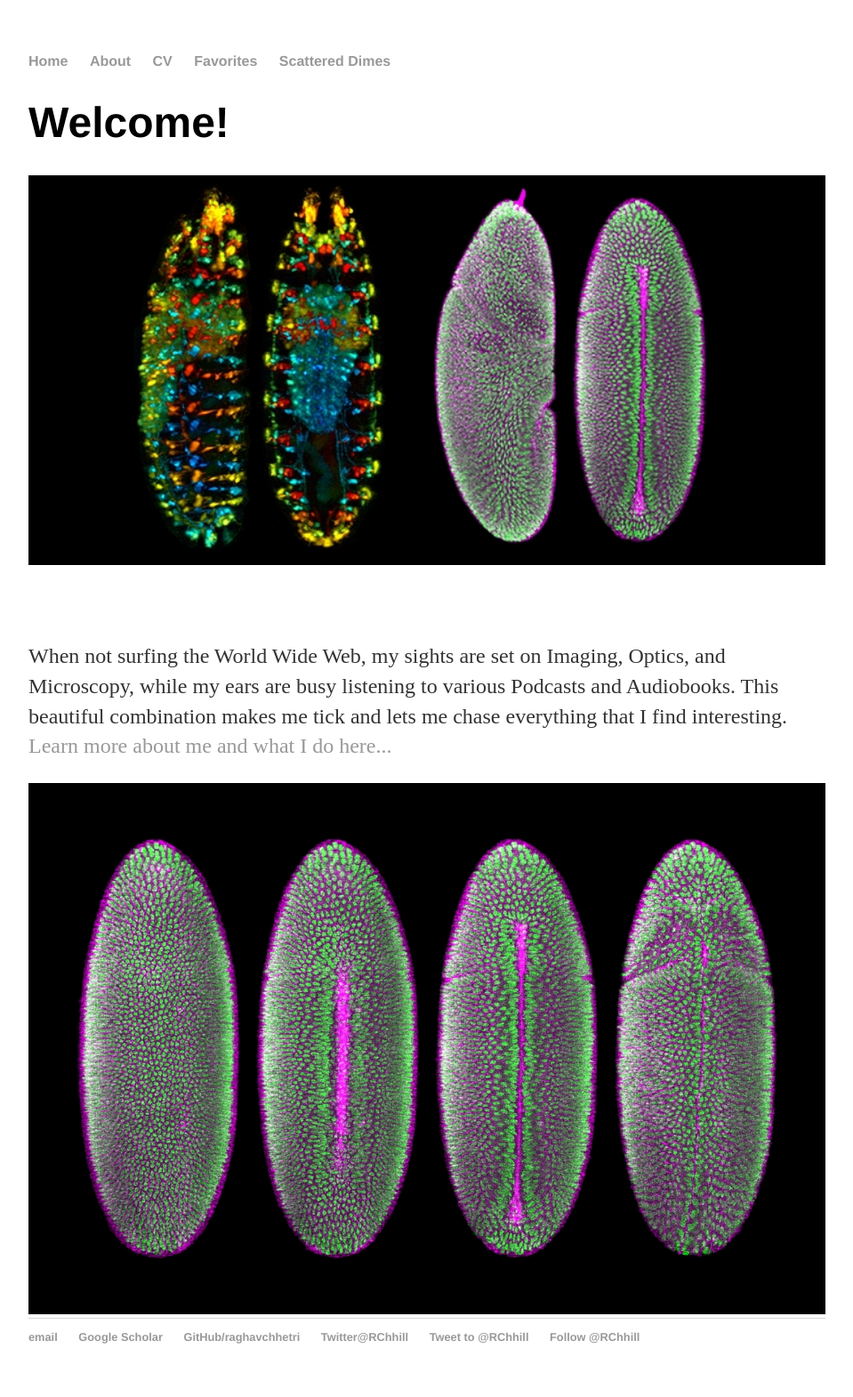
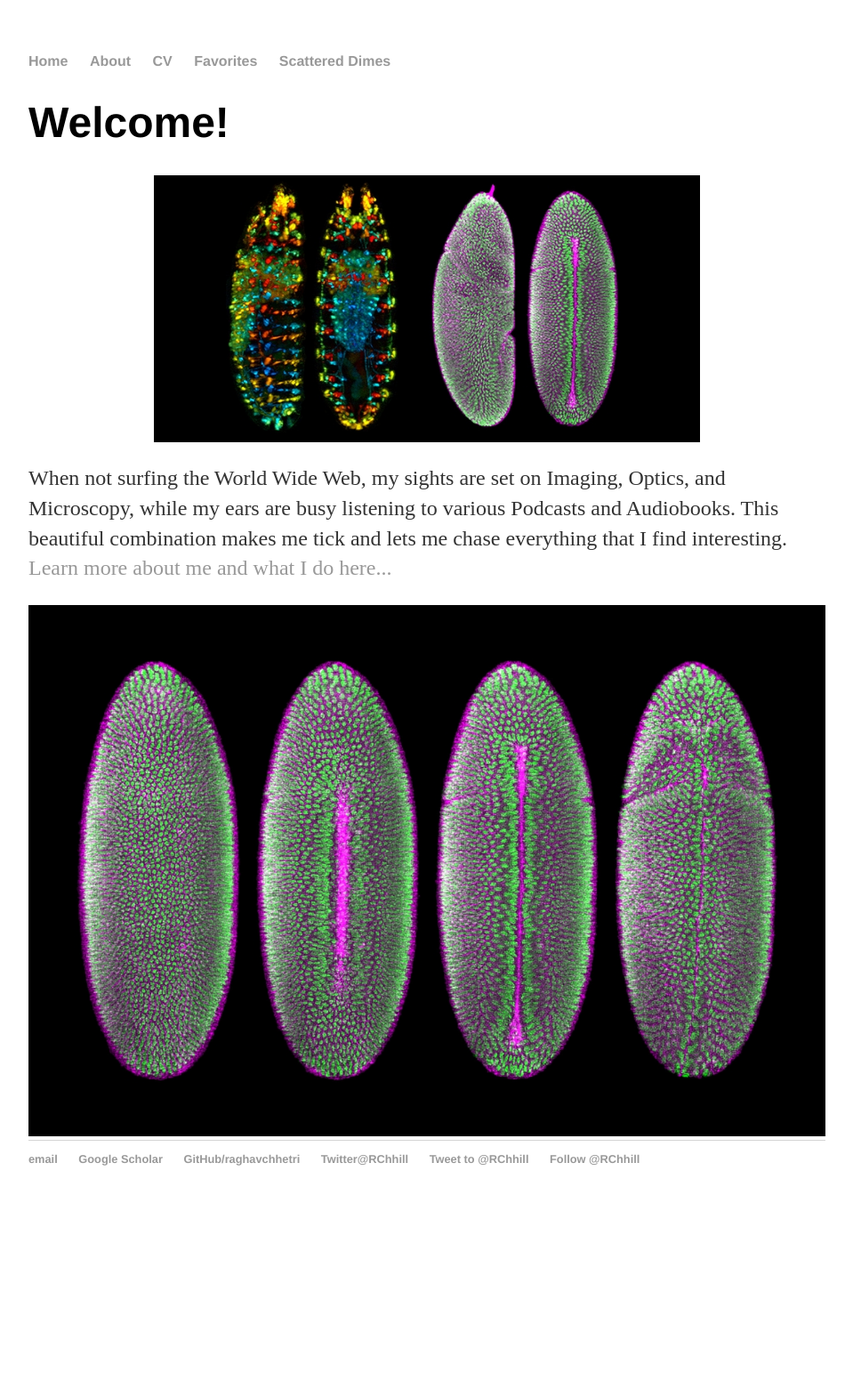
Before and after one commit to raghavchhetri/raghavchhetri.github.io, a Jekyll site: the page built from index.html, in a window 1280 px wide. Shown: the whole page at 89% size, without its empty margins (160-1119 px from the left). Built offline with Jekyll 4.4.1, drawn with Linux system fonts in a browser that asks for light colours; comment, search, counter and statistics services are not loaded; after the commit the page ends 1370 px from its top, so only the background shows below that.

Commit message:
Update index.html

```diff
--- a/index.html
+++ b/index.html
@@ -5,7 +5,7 @@ title: Science is hard. It rocks though... Stay with it!
 <div class="blurb">
 	<h1>Welcome!</h1>
 
-	<div style="height: 500px">
+	<div style="height: 300px">
 		<img src="/about/DrosophilaCombined.png" alt="Neurons,Development" style="max-height:100%; width:100%; object-fit:contain" class="inline"/>
 	</div>
 
```
